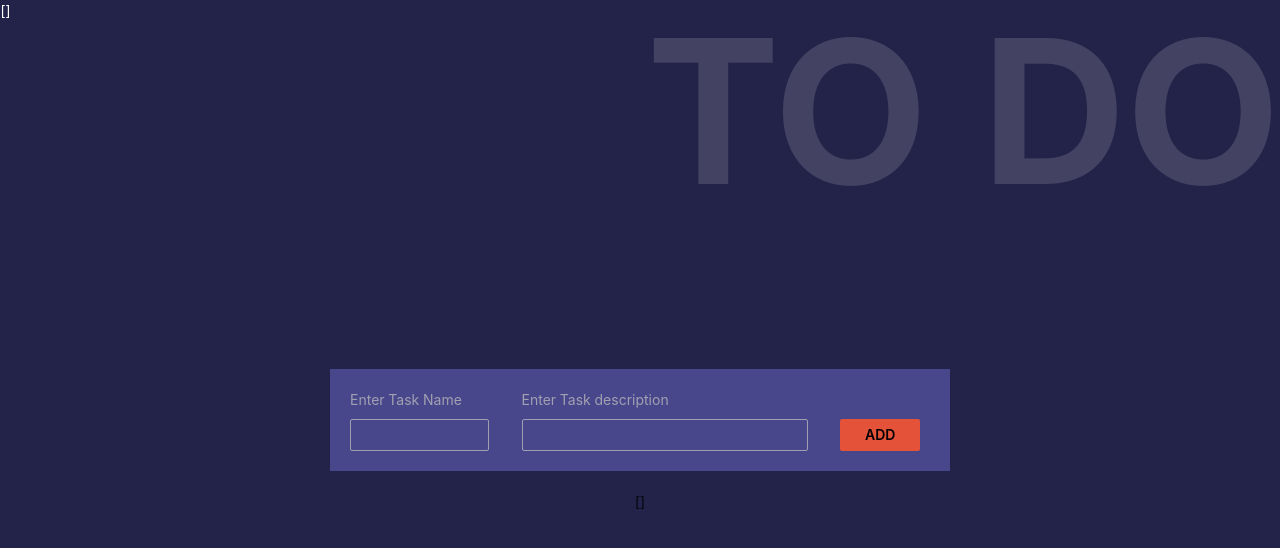
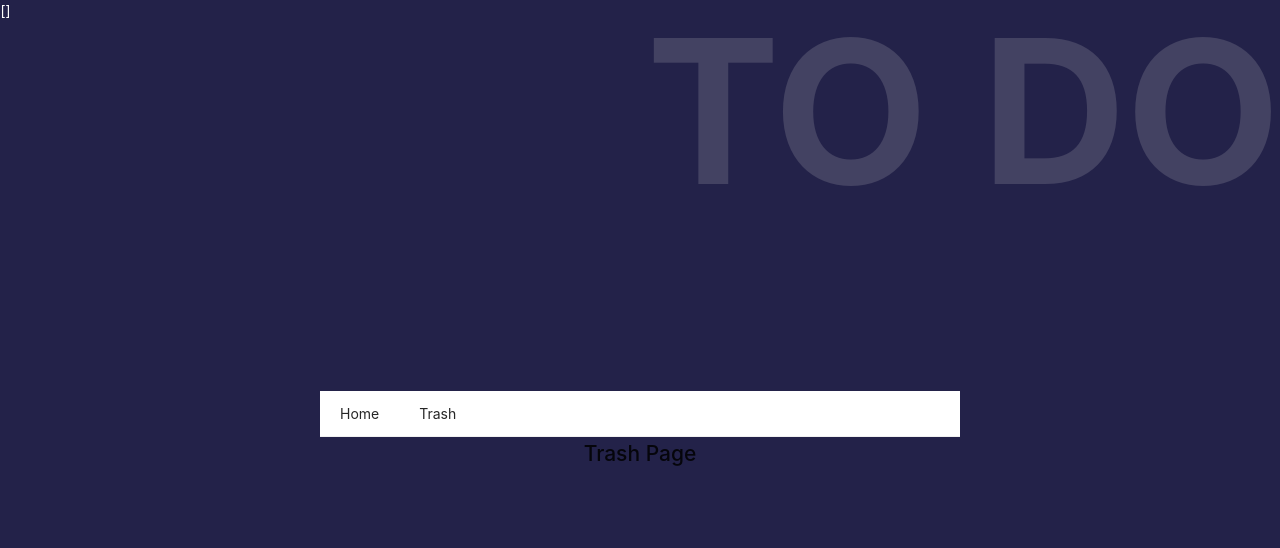
Before and after one commit to jithinolickal/learning-todo-app, a React (Create React App) app: page /trash in a window 1280 px wide. Shown: the top 548 px of the page. Built offline with nearby package versions, Linux system fonts and the light colour scheme.

Commit message:
Routing Issues

```diff
--- a/package.json
+++ b/package.json
@@ -14,6 +14,7 @@
     "antd": "^4.16.13",
     "react": "^17.0.2",
     "react-dom": "^17.0.2",
+    "react-router-dom": "^5.1.2",
     "react-scripts": "4.0.3",
     "web-vitals": "^1.1.2"
   },
--- a/src/App.js
+++ b/src/App.js
@@ -1,8 +1,18 @@
 import React, { createContext, useState } from "react";
+import {
+  BrowserRouter as Router,
+  Switch,
+  Route,
+  Link,
+  BrowserRouter,
+  useHistory,
+} from "react-router-dom";
 import "./App.css";
 import AddTodo from "./components/AddTodo";
 import TodoList from "./components/TodoList";
-import { Row, Col } from "antd";
+import { Row, Col, Menu } from "antd";
+import Trash from "components/Trash";
+import Home from "components/Home";
 
 export const TodoContext = createContext([]);
 
@@ -10,6 +20,8 @@ function App() {
   const [todoList, setTodoList] = useState(
     JSON.parse(localStorage.getItem("todoList")) || []
   );
+  const [current, setCurrent ] = useState("");
+  let history = useHistory();
 
   const handleTodo = (value) => {
     let newTodoList = [
@@ -35,22 +47,41 @@ function App() {
     setTodoList(newTodoList);
     localStorage.setItem("todoList", JSON.stringify(newTodoList));
   };
+  const handleClick = e => {
+    console.log('click ', e);
+    setCurrent(e.key);
+    history.push("/"+e.key);
+  };
 
   return (
+    <BrowserRouter>
       <div className="App">
         <p style={{ color: "white" }}>{JSON.stringify(todoList)}</p>
         <div className="app-title">TO DO</div>
         <Row align="middle" className="page-center">
           <Col span={12} offset={6}>
-          <TodoContext.Provider
+           {/*  <TodoContext.Provider
               value={[todoList, handleDelete, handleComplete]}
             >
               <AddTodo handleTodo={handleTodo} />
-            <TodoList />
-          </TodoContext.Provider>
+              <TodoList /> */}
+<Menu onClick={handleClick} selectedKeys={[current]} mode="horizontal">
+        <Menu.Item key="home">
+         Home
+        </Menu.Item>
+        <Menu.Item key="trash">
+          Trash
+        </Menu.Item>
+        </Menu>
+              <Switch>
+                <Route path="/home" component={Home}/>
+                <Route path="/trash" component={Trash} exact/>
+              </Switch>
+            {/* </TodoContext.Provider> */}
           </Col>
         </Row>
       </div>
+    </BrowserRouter>
   );
 }
 
--- /dev/null
+++ b/src/components/Home.jsx
@@ -0,0 +1,44 @@
+import { TodoContext } from "App";
+import React, { useState } from "react";
+import AddTodo from "./AddTodo";
+import TodoList from "./TodoList";
+
+const Home = () => {
+  const [todoList, setTodoList] = useState(
+    JSON.parse(localStorage.getItem("todoList")) || []
+  );
+  const handleTodo = (value) => {
+    let newTodoList = [
+      ...todoList,
+      { ...value, id: Date.now(), isComplete: false },
+    ];
+    setTodoList(newTodoList);
+    localStorage.setItem("todoList", JSON.stringify(newTodoList));
+    console.log(value);
+  };
+  const handleDelete = (id) => {
+    let newTodoList = todoList.filter((todo) => todo.id != id);
+    setTodoList(newTodoList);
+    localStorage.setItem("todoList", JSON.stringify(newTodoList));
+  };
+  const handleComplete = (id) => {
+    let selectedindex = todoList.findIndex((todo) => todo.id == id);
+    let newTodoList = [...todoList];
+    newTodoList[selectedindex] = {
+      ...newTodoList[selectedindex],
+      isComplete: !newTodoList[selectedindex].isComplete,
+    };
+    setTodoList(newTodoList);
+    localStorage.setItem("todoList", JSON.stringify(newTodoList));
+  };
+  return (
+    <>
+      <TodoContext.Provider value={[todoList, handleDelete, handleComplete]}>
+        <AddTodo handleTodo={handleTodo} />
+        <TodoList />
+      </TodoContext.Provider>
+    </>
+  );
+};
+
+export default Home;
--- a/src/components/TodoList.jsx
+++ b/src/components/TodoList.jsx
@@ -10,7 +10,7 @@ const TodoList = (props) => {
 
   return (
     <>
-      <>{JSON.stringify(todoListLocal)}</>
+      {/* <>{JSON.stringify(todoListLocal)}</> */}
       {todoListLocal?.map((todo) => (
         <div className="todo-item" key={todo.id}>
           <Row align="middle">
--- /dev/null
+++ b/src/components/Trash.jsx
@@ -0,0 +1,11 @@
+import React from "react";
+
+const Trash = ()=>{
+    return (
+        <>
+            <h2>Trash Page</h2>
+        </>
+    );
+}
+
+export default Trash;
```
Also changed, not shown: 1 other file (tests, documents, lock files or other folders). Lines whose indentation alone changed are shown as unchanged.
